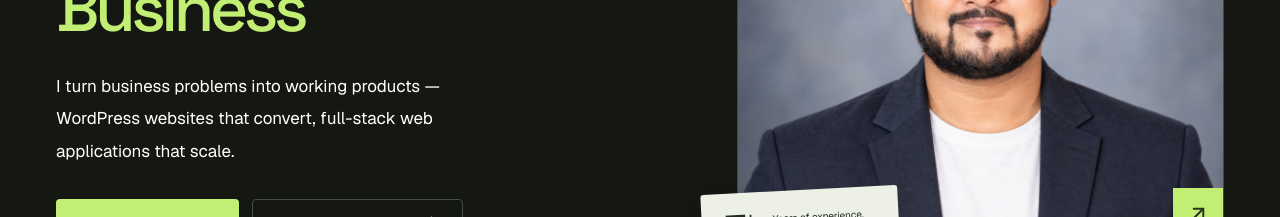
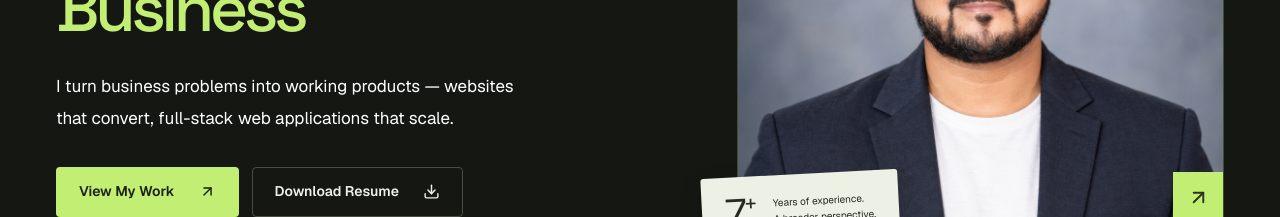
Before and after one commit to shirsendu-dev/sb-shaon-portfolio, a Next.js app: page / in a window 1280 px wide. Shown: the part 384-601 px from the top of the page. Built offline with nearby package versions, Linux system fonts and the light colour scheme; no server answers.

Commit message:
hero subtext updated

```diff
--- a/src/data/site.js
+++ b/src/data/site.js
@@ -10,7 +10,7 @@ export const site = {
     title: "The Developer Who",
     accent: "Understands Your Business",
     description:
-      "I turn business problems into working products — WordPress websites that convert, full-stack web applications that scale.",
+      "I turn business problems into working products — websites that convert, full-stack web applications that scale.",
   },
   about: {
     intro: "An established web career. An expanding perspective.",
```
